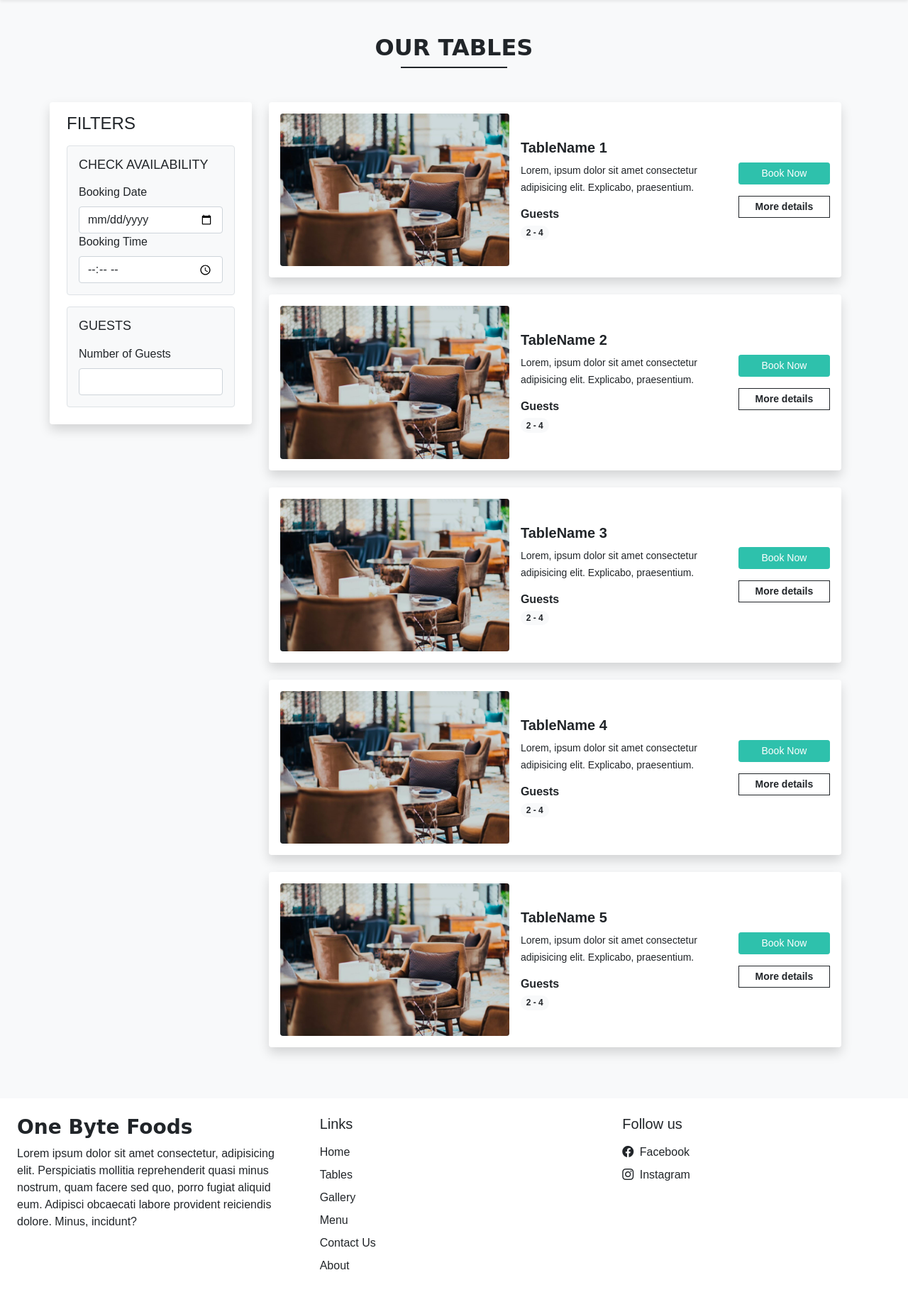
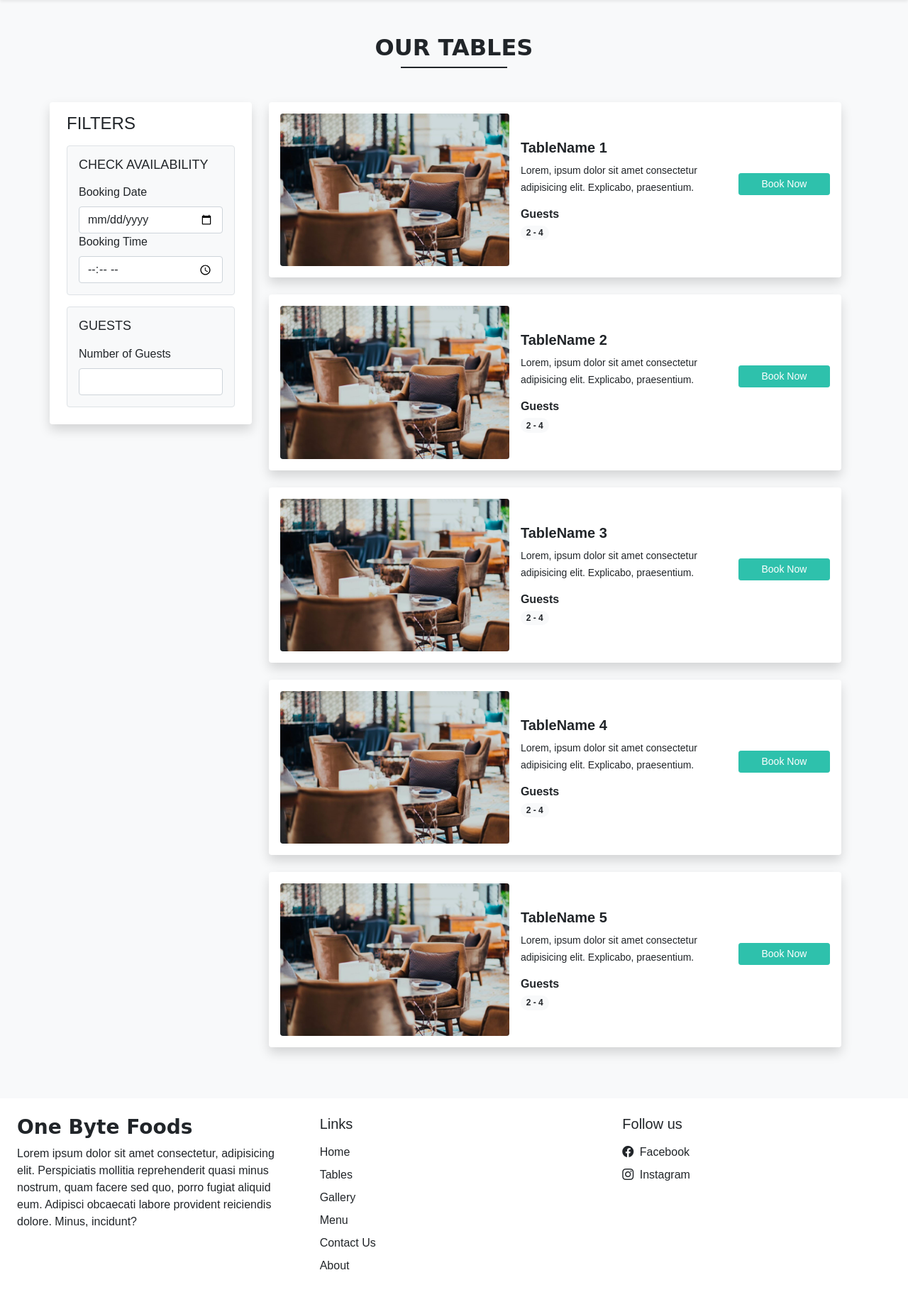
Before and after one commit to Tenzing07/One-Byte-Food, a PHP site: page /tables.php in a window 1280 px wide. Shown: the part 68-1896 px from the top of the page at 71% size. Run offline with PHP 8.4, Linux system fonts and the light colour scheme; some web fonts are replaced.

Commit message:
removed unwanted button

```diff
--- a/tables.php
+++ b/tables.php
@@ -86,8 +86,6 @@
                         </div>
                         <div class="col-md-2 mt-lg-0 mt-md-0 mt-4 text-center">
                             <a href="#" class="btn btn-sm w-100 text-white custom-bg shadow-none mb-3">Book Now</a>
-                            <a href="#" class="btn btn-sm w-100 btn-outline-dark rounded-0 fw-bold shadow-none">More
-                                details</a>
 
                         </div>
                     </div>
@@ -115,8 +113,6 @@
                         </div>
                         <div class="col-md-2 mt-lg-0 mt-md-0 mt-4 text-center">
                             <a href="#" class="btn btn-sm w-100 text-white custom-bg shadow-none mb-3">Book Now</a>
-                            <a href="#" class="btn btn-sm w-100 btn-outline-dark rounded-0 fw-bold shadow-none">More
-                                details</a>
 
                         </div>
                     </div>
@@ -144,8 +140,6 @@
                         </div>
                         <div class="col-md-2 mt-lg-0 mt-md-0 mt-4 text-center">
                             <a href="#" class="btn btn-sm w-100 text-white custom-bg shadow-none mb-3">Book Now</a>
-                            <a href="#" class="btn btn-sm w-100 btn-outline-dark rounded-0 fw-bold shadow-none">More
-                                details</a>
 
                         </div>
                     </div>
@@ -173,8 +167,6 @@
                         </div>
                         <div class="col-md-2 mt-lg-0 mt-md-0 mt-4 text-center">
                             <a href="#" class="btn btn-sm w-100 text-white custom-bg shadow-none mb-3">Book Now</a>
-                            <a href="#" class="btn btn-sm w-100 btn-outline-dark rounded-0 fw-bold shadow-none">More
-                                details</a>
 
                         </div>
                     </div>
@@ -202,8 +194,6 @@
                         </div>
                         <div class="col-md-2 mt-lg-0 mt-md-0 mt-4 text-center">
                             <a href="#" class="btn btn-sm w-100 text-white custom-bg shadow-none mb-3">Book Now</a>
-                            <a href="#" class="btn btn-sm w-100 btn-outline-dark rounded-0 fw-bold shadow-none">More
-                                details</a>
 
                         </div>
                     </div>
```
